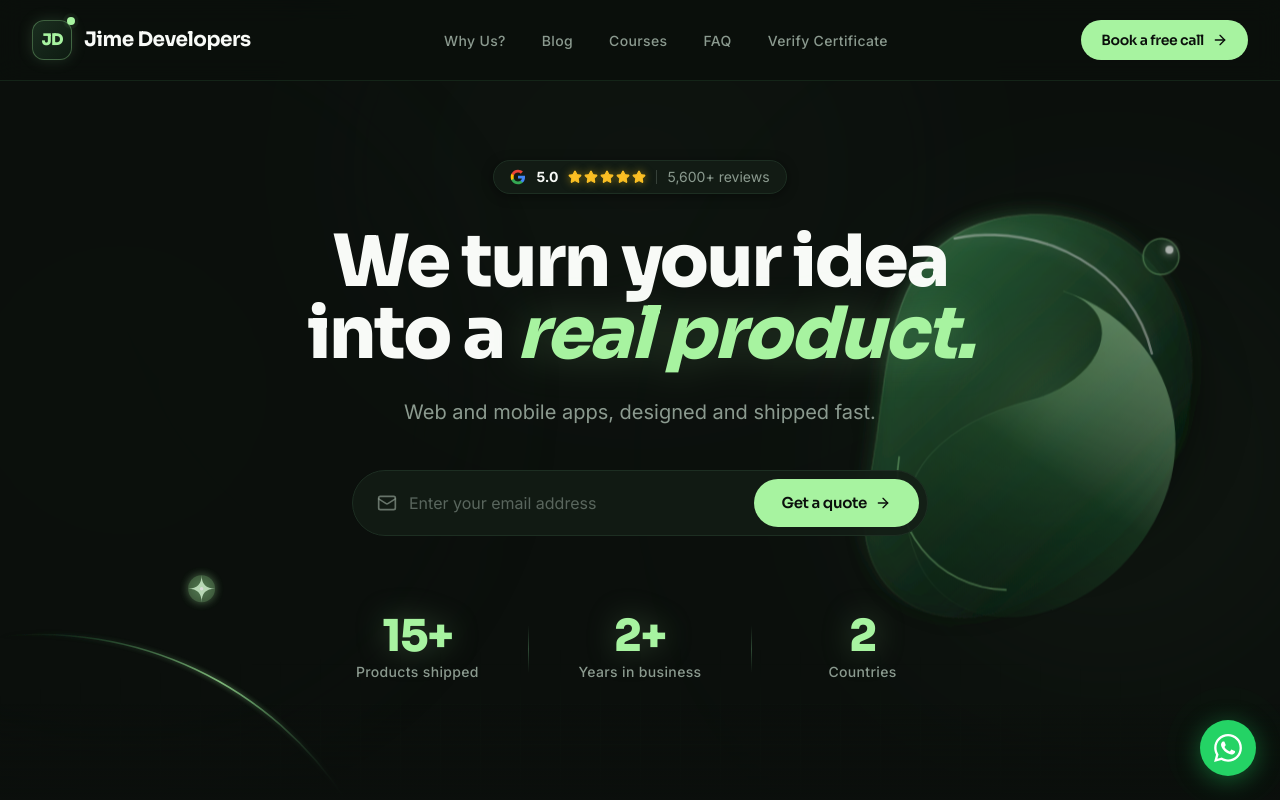
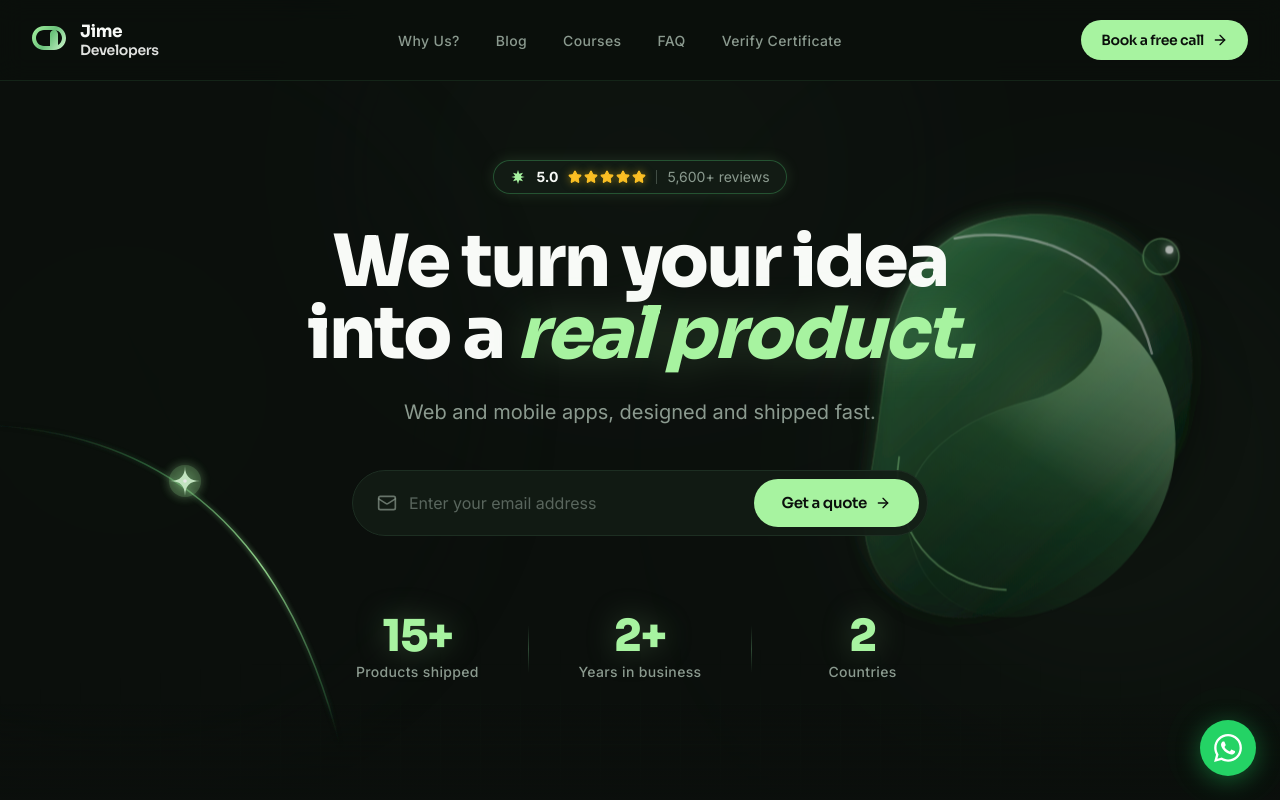
Before and after one commit to tahirazeem145/Jime-developer, a React (Vite) app: page / in a window 1280 px wide. Built offline with nearby package versions, Linux system fonts and the light colour scheme.

Commit message:
feat: implement Hero and Navbar components with associated build assets

```diff
--- a/src/components/BackgroundElements.jsx
+++ b/src/components/BackgroundElements.jsx
@@ -140,24 +140,24 @@ export default function BackgroundElements() {
         </svg>
       </div>
 
-      {/* SUBTLE CURVED ARC & SPARKLE STAR IN BOTTOM-LEFT CORNER */}
-      <div className="absolute left-0 bottom-0 w-[280px] sm:w-[380px] lg:w-[480px] h-[280px] sm:h-[380px] lg:h-[480px] pointer-events-none opacity-70 sm:opacity-85 z-0">
+      {/* LEFT CORNER CURVED ARC & 4-POINT SPARKLE STAR (EXACTLY MATCHING REFERENCE) */}
+      <div className="absolute left-0 top-[52%] -translate-y-1/2 w-[340px] sm:w-[480px] lg:w-[620px] h-[450px] sm:h-[580px] lg:h-[700px] pointer-events-none opacity-75 sm:opacity-90 z-0">
         <svg
-          viewBox="0 0 500 500"
+          viewBox="0 0 600 700"
           fill="none"
           xmlns="http://www.w3.org/2000/svg"
           className="w-full h-full"
         >
           <defs>
-            <linearGradient id="arcLineGradient" x1="0" y1="320" x2="380" y2="500" gradientUnits="userSpaceOnUse">
-              <stop offset="0%" stopColor="#1A2E1F" stopOpacity="0" />
-              <stop offset="20%" stopColor="#2E6B3F" stopOpacity="0.4" />
-              <stop offset="55%" stopColor="#A7F3A0" stopOpacity="0.85" />
-              <stop offset="85%" stopColor="#4E975F" stopOpacity="0.4" />
-              <stop offset="100%" stopColor="#1A2E1F" stopOpacity="0" />
+            <linearGradient id="leftArcGradient" x1="0" y1="360" x2="340" y2="680" gradientUnits="userSpaceOnUse">
+              <stop offset="0%" stopColor="#1A2E1F" stopOpacity="0.2" />
+              <stop offset="25%" stopColor="#357845" stopOpacity="0.65" />
+              <stop offset="60%" stopColor="#A7F3A0" stopOpacity="0.95" />
+              <stop offset="90%" stopColor="#2E6B3F" stopOpacity="0.5" />
+              <stop offset="100%" stopColor="#0B0F0C" stopOpacity="0" />
             </linearGradient>
 
-            <filter id="arcGlowFilter" x="-20%" y="-20%" width="140%" height="140%">
+            <filter id="arcGlow" x="-20%" y="-20%" width="140%" height="140%">
               <feGaussianBlur stdDeviation="2.5" result="blur" />
               <feMerge>
                 <feMergeNode in="blur" />
@@ -165,8 +165,8 @@ export default function BackgroundElements() {
               </feMerge>
             </filter>
 
-            <filter id="sparkleGlow" x="-50%" y="-50%" width="200%" height="200%">
-              <feGaussianBlur stdDeviation="5" result="blur" />
+            <filter id="starGlow" x="-50%" y="-50%" width="200%" height="200%">
+              <feGaussianBlur stdDeviation="6" result="blur" />
               <feMerge>
                 <feMergeNode in="blur" />
                 <feMergeNode in="SourceGraphic" />
@@ -174,23 +174,23 @@ export default function BackgroundElements() {
             </filter>
           </defs>
 
-          {/* Smooth Partial Arc in Bottom-Left Corner */}
+          {/* Smooth Elegant Arc Line sweeping down-right */}
           <path
-            d="M 0,330 A 380,380 0 0,1 360,500"
-            stroke="url(#arcLineGradient)"
+            d="M -10,360 C 130,370 270,440 330,680"
+            stroke="url(#leftArcGradient)"
             strokeWidth="1.6"
             strokeLinecap="round"
-            filter="url(#arcGlowFilter)"
+            filter="url(#arcGlow)"
           />
 
-          {/* 4-Point Star Sparkle positioned above the corner curve */}
-          <g transform="translate(210, 280)">
+          {/* 4-Point Star Sparkle positioned above the arc */}
+          <g transform="translate(175, 415)">
             {/* Ambient soft glow aura */}
-            <circle cx="0" cy="0" r="14" fill="#A7F3A0" opacity="0.35" filter="url(#sparkleGlow)" />
+            <circle cx="0" cy="0" r="16" fill="#A7F3A0" opacity="0.3" filter="url(#starGlow)" />
 
             {/* 4-point star shape */}
             <path
-              d="M 0 -14 Q 0 0 14 0 Q 0 0 0 14 Q 0 0 -14 0 Q 0 0 0 -14 Z"
+              d="M 0 -15 Q 0 0 15 0 Q 0 0 0 15 Q 0 0 -15 0 Q 0 0 0 -15 Z"
               fill="#D6FBD4"
               filter="drop-shadow(0 0 8px rgba(167, 243, 160, 0.95))"
             />
--- a/src/components/Hero.jsx
+++ b/src/components/Hero.jsx
@@ -20,27 +20,12 @@ export default function Hero() {
     <section className="relative z-10 pt-10 sm:pt-14 md:pt-18 pb-16 sm:pb-24 overflow-hidden">
       <div className="max-w-6xl mx-auto px-4 sm:px-6 lg:px-8 text-center">
 
-        {/* GOOGLE REVIEW BADGE */}
+        {/* REVIEW BADGE */}
         <div className="inline-flex items-center justify-center mb-6 sm:mb-8 animate-fadeIn">
-          <div className="inline-flex items-center gap-2.5 px-4 py-1.5 rounded-full bg-[#131D16]/90 border border-[#1D2E22] shadow-[0_2px_12px_rgba(0,0,0,0.4)] backdrop-blur-md">
-            {/* Google G Icon */}
-            <svg className="w-4 h-4 flex-shrink-0" viewBox="0 0 24 24">
-              <path
-                fill="#4285F4"
-                d="M22.56 12.25c0-.78-.07-1.53-.2-2.25H12v4.26h5.92c-.26 1.37-1.04 2.53-2.21 3.31v2.77h3.57c2.08-1.92 3.28-4.74 3.28-8.09z"
-              />
-              <path
-                fill="#34A853"
-                d="M12 23c2.97 0 5.46-.98 7.28-2.66l-3.57-2.77c-.98.66-2.23 1.06-3.71 1.06-2.86 0-5.29-1.93-6.16-4.53H2.18v2.84C3.99 20.53 7.7 23 12 23z"
-              />
-              <path
-                fill="#FBBC05"
-                d="M5.84 14.09c-.22-.66-.35-1.36-.35-2.09s.13-1.43.35-2.09V7.06H2.18C1.43 8.55 1 10.22 1 12s.43 3.45 1.18 4.94l2.85-2.22.81-.63z"
-              />
-              <path
-                fill="#EA4335"
-                d="M12 5.38c1.62 0 3.06.56 4.21 1.64l3.15-3.15C17.45 2.09 14.97 1 12 1 7.7 1 3.99 3.47 2.18 7.06l3.66 2.84c.87-2.6 3.3-4.52 6.16-4.52z"
-              />
+          <div className="inline-flex items-center gap-2.5 px-4 py-1.5 rounded-full bg-[#131D16]/90 border border-[#2E6B3F]/70 shadow-[0_0_15px_rgba(167,243,160,0.12)] backdrop-blur-md">
+            {/* Green Starburst Icon */}
+            <svg className="w-4 h-4 text-accent-lime flex-shrink-0" viewBox="0 0 24 24" fill="currentColor">
+              <path d="M12 1.5L13.8 7.2L19.5 5.5L16.2 10.5L22 12L16.2 13.5L19.5 18.5L13.8 16.8L12 22.5L10.2 16.8L4.5 18.5L7.8 13.5L2 12L7.8 10.5L4.5 5.5L10.2 7.2L12 1.5Z" />
             </svg>
 
             {/* Rating Number */}
@@ -59,7 +44,7 @@ export default function Hero() {
             </div>
 
             {/* Subtle Divider */}
-            <div className="w-[1px] h-3.5 bg-[#8B9A8F]/30" />
+            <div className="w-[1px] h-3.5 bg-[#8B9A8F]/40" />
 
             {/* Reviews Count */}
             <span className="text-xs sm:text-sm font-inter text-muted-text font-normal">
--- a/src/components/Navbar.jsx
+++ b/src/components/Navbar.jsx
@@ -19,17 +19,30 @@ export default function Navbar() {
           {/* Logo on the left */}
           <div className="flex items-center gap-3">
             <a href="#" className="flex items-center gap-3 group">
-              {/* Clean JD Monogram Mark */}
-              <div className="relative w-10 h-10 rounded-xl bg-gradient-to-br from-[#1A2E1F] to-[#0E1B12] border border-[#A7F3A0]/30 flex items-center justify-center shadow-[0_0_15px_rgba(167,243,160,0.15)] group-hover:border-[#A7F3A0]/70 group-hover:shadow-lime-glow transition-all duration-300">
-                <span className="font-sora font-extrabold text-accent-lime text-base tracking-tighter">
-                  JD
+              {/* Fluid JD Ribbon Monogram Mark */}
+              <div className="flex items-center justify-center">
+                <svg className="w-9 h-9" viewBox="0 0 36 36" fill="none">
+                  <path
+                    d="M12 8C7.58 8 4 11.58 4 16C4 20.42 7.58 24 12 24H18V12C18 9.79 19.79 8 22 8C24.21 8 26 9.79 26 12V24C26 26.21 24.21 28 22 28H12C5.37 28 0 22.63 0 16C0 9.37 5.37 4 12 4H22C28.63 4 34 9.37 34 16C34 22.63 28.63 28 22 28V24C26.42 24 30 20.42 30 16C30 11.58 26.42 8 22 8H12Z"
+                    fill="url(#jdLogoGradient)"
+                  />
+                  <defs>
+                    <linearGradient id="jdLogoGradient" x1="0" y1="4" x2="34" y2="28" gradientUnits="userSpaceOnUse">
+                      <stop stopColor="#A7F3A0" />
+                      <stop offset="50%" stopColor="#6BC27B" />
+                      <stop offset="100%" stopColor="#D2FAD0" />
+                    </linearGradient>
+                  </defs>
+                </svg>
+              </div>
+              <div className="flex flex-col text-left">
+                <span className="font-sora font-bold text-[17px] leading-[1.15] text-main-text tracking-tight group-hover:text-white transition-colors">
+                  Jime
                 </span>
-                <span className="absolute -top-1 -right-1 w-2 h-2 bg-accent-lime rounded-full animate-ping opacity-75" />
-                <span className="absolute -top-1 -right-1 w-2 h-2 bg-accent-lime rounded-full" />
+                <span className="font-sora font-semibold text-[14px] leading-[1.15] text-main-text/90 tracking-tight">
+                  Developers
+                </span>
               </div>
-              <span className="font-sora font-bold text-lg sm:text-xl text-main-text tracking-tight group-hover:text-white transition-colors">
-                Jime Developers
-              </span>
             </a>
           </div>
 
```
Also changed, not shown: 5 other files (tests, documents, lock files or other folders).
